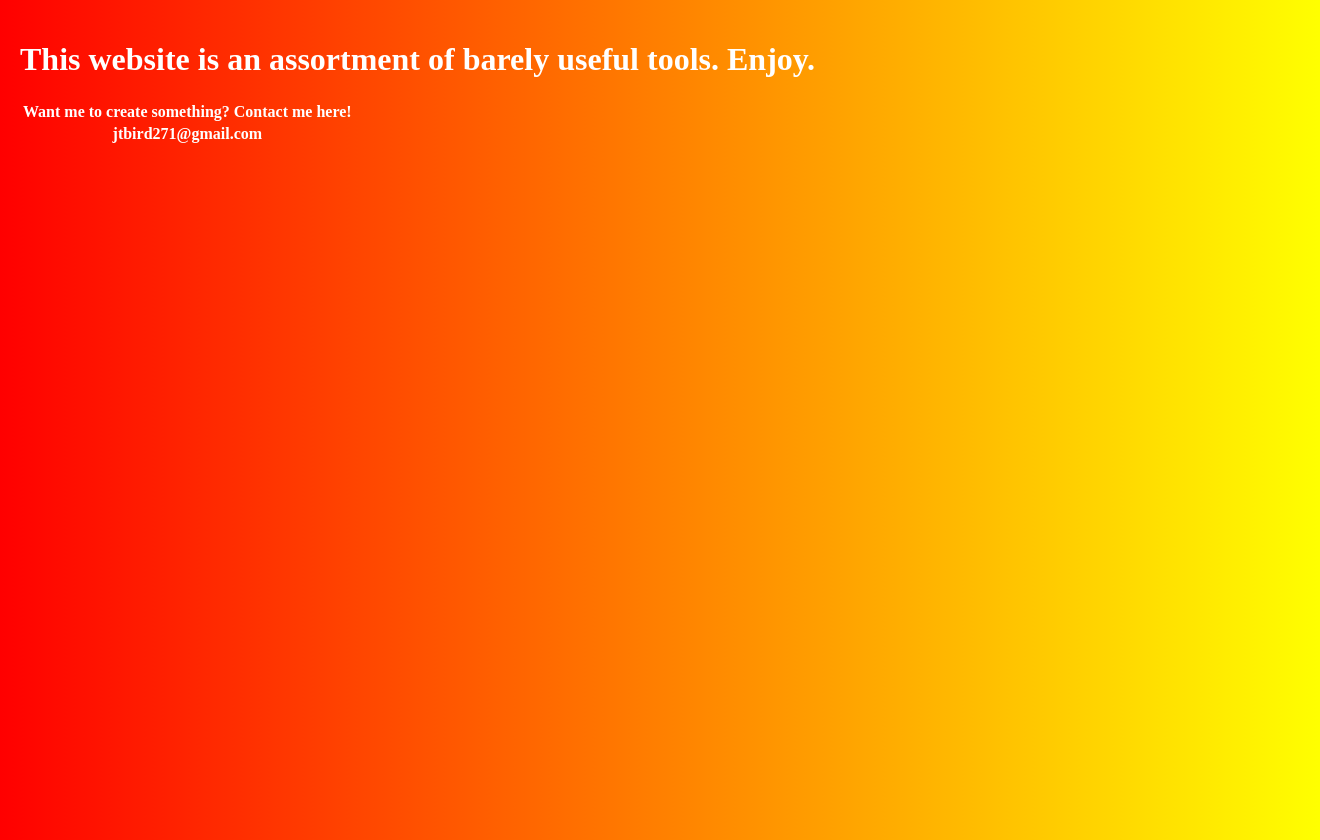
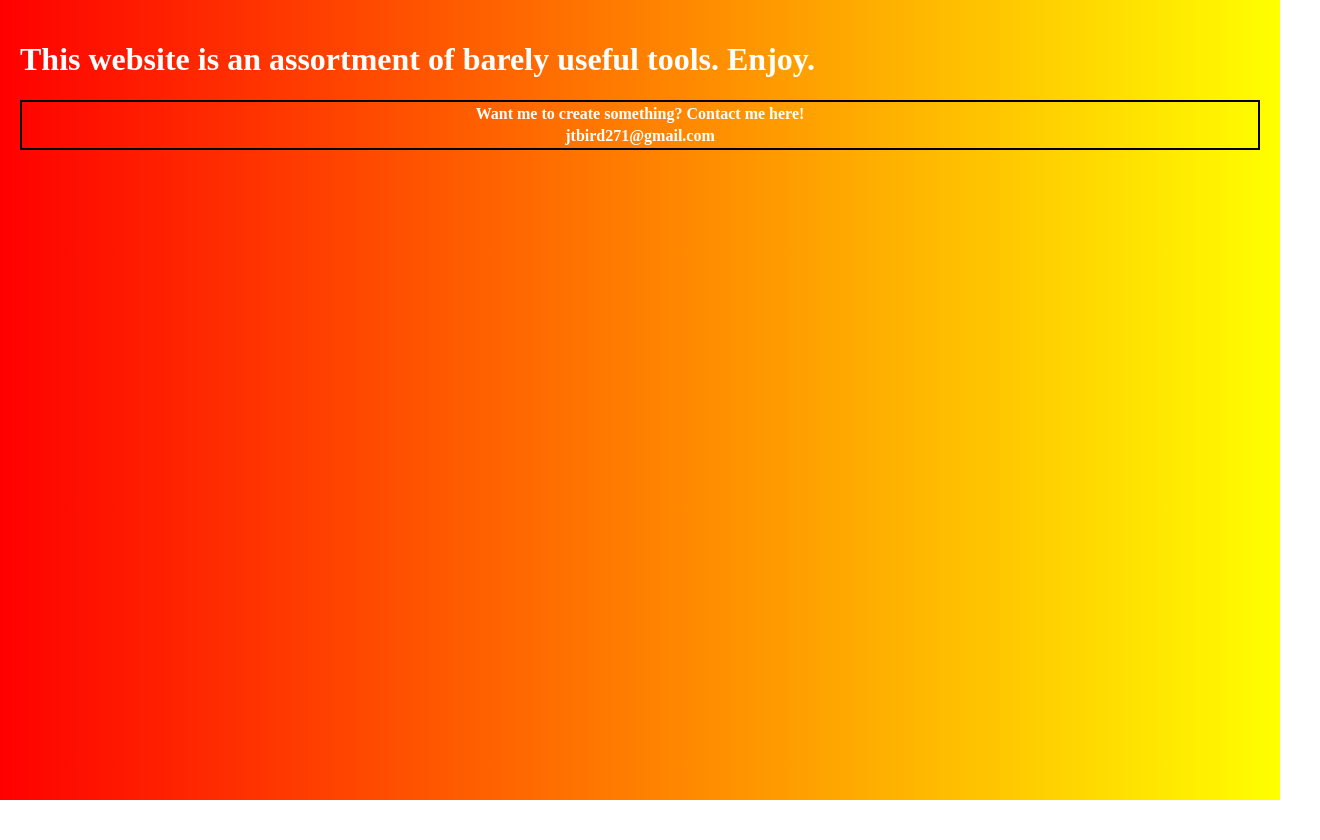
Before and after one commit to VeryBadCoderYep/VeryBadCoderYep.github.io, a plain HTML site: page index.html in a window 1280 px wide. Shown: the whole page, 1320 px wide, since content can reach past the window. After the commit the page ends 800 px from the top, so only its background shows below. Drawn offline with Linux system fonts and the light colour scheme.

Commit message:
Fix layout and prevent overflows

```diff
--- a/style.css
+++ b/style.css
@@ -9,4 +9,9 @@ html {
     min-height: 100vh;
     width: 100vw;
     background-image: linear-gradient(to right, red , yellow);
+    box-sizing: border-box;
 }
+#table1 {
+    width: 100%;
+    border: 2px solid black;
+}
```
